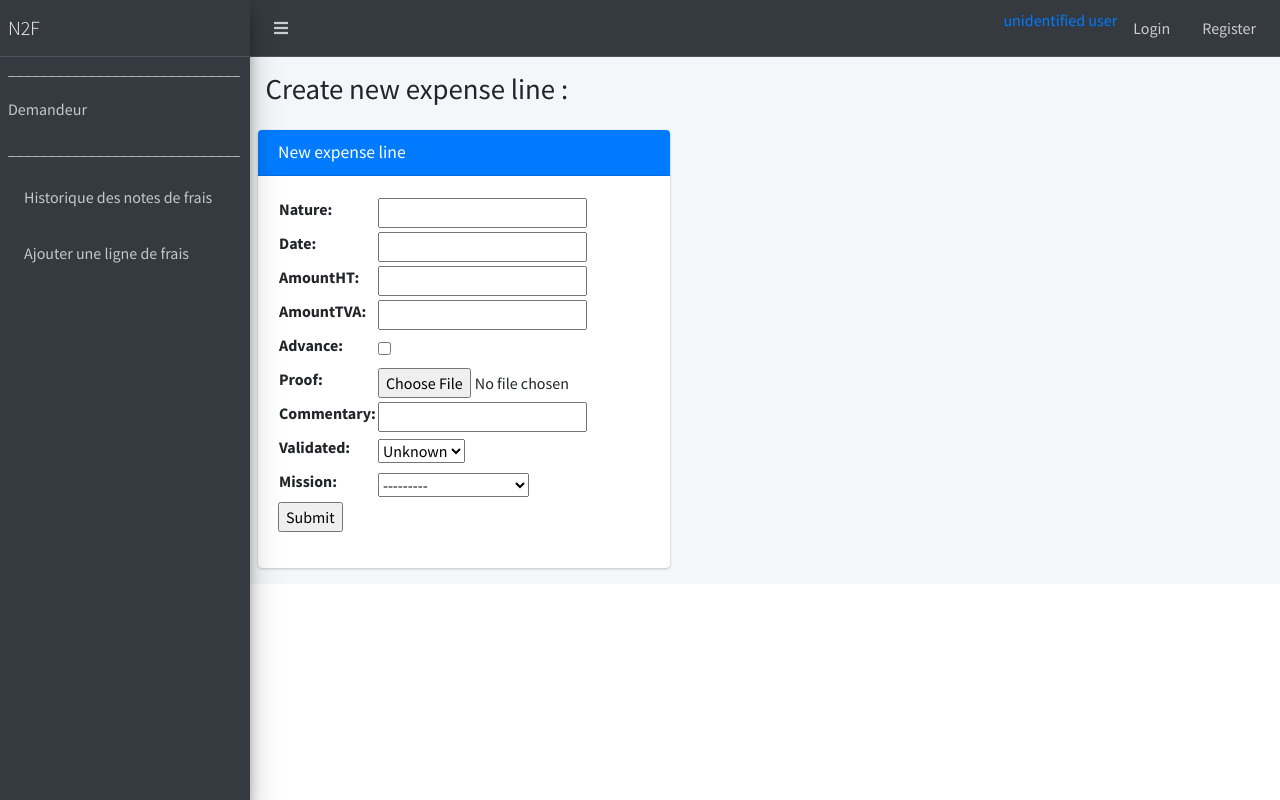
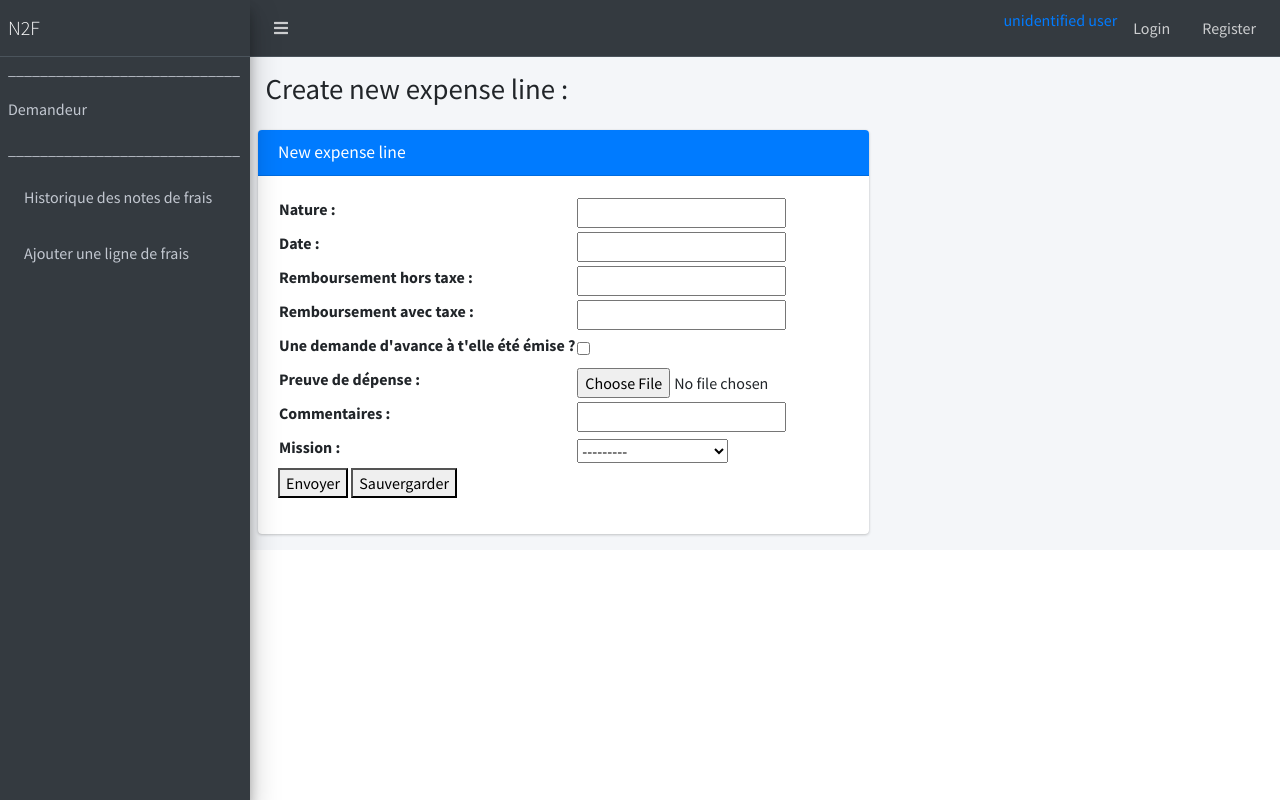
Before and after one commit to Red2Je/N2F, a Django app: page /form/ in a window 1280 px wide. Run offline with Django 4.2, Linux system fonts and the light colour scheme; data comes from the database, SQL or seed files in the repository; both versions use the stored data as it was after the commit; some libraries are stand-ins or nearby versions.

Commit message:
different fixes and form overhaul

```diff
--- a/main/dataValidator.py
+++ b/main/dataValidator.py
@@ -4,4 +4,4 @@ def validate_file_type(file):
     name,ext = os.path.splitext(file.name)
     valid_extensions = ['.pdf','.jpg','.png','.jpeg'] # append every types you want to add to this list
     if not ext.lower() in valid_extensions:
-        raise ValidationError(f'unsupported file extension for file {file.name}')
+        raise ValidationError(f'Type de fichier non supporté pour le fichier :  {file.name}, types acceptés : {valid_extensions}')
--- a/main/forms.py
+++ b/main/forms.py
@@ -11,7 +11,17 @@ from .models import ExpenseReport
 class ExpenseLineCreateForm(ModelForm):
     class Meta:
         model = ExpenseLine
-        fields = ['nature', 'date', 'amountHT', 'amountTVA','advance','proof','commentary','validated','mission']
+        fields = ['nature', 'date', 'amountHT', 'amountTVA','advance','proof','commentary','mission']
+        labels = {
+            'nature' : 'Nature',
+            'date' : 'Date',
+            'amountHT':'Remboursement hors taxe',
+            'amountTVA':'Remboursement avec taxe',
+            'advance':'Une demande d\'avance à t\'elle été émise ?',
+            'proof' : 'Preuve de dépense',
+            'commentary':'Commentaires',
+            'mission' : 'Mission'
+        }
         mission = forms.ModelChoiceField(queryset=ExpenseLine.objects.all())
 
 
--- a/main/models.py
+++ b/main/models.py
@@ -90,7 +90,7 @@ class ExpenseLine(models.Model):
     advance = models.fields.BooleanField(default=False)
     proof = models.FileField(upload_to='proofs',validators = [validate_file_type])
     commentary = models.fields.CharField(max_length=1000)
-    validated = models.fields.BooleanField(null=True)
+    validated = models.fields.BooleanField(null = True)
 
     expenseReport = models.ForeignKey(ExpenseReport, null=True, on_delete=models.SET_NULL)
     collaborator = models.ForeignKey(Collaborator, null=True, on_delete=models.SET_NULL, related_name='elCollaborator')
--- a/main/templates/main/form.html
+++ b/main/templates/main/form.html
@@ -45,7 +45,8 @@
 						<table>
 						{{ form.as_table }}
 						</table>
-					<input type="submit" formenctype="multipart/form-data" formmethod="post" name="Submit">
+					<button type="submit" formenctype="multipart/form-data" formmethod="post" name="Submit">Envoyer</button>
+					<button type="submit" formenctype="multipart/form-data" formmethod="post" name = "Save">Sauvergarder</button>
 					</form>
 					</div>
 				</div>
--- a/main/views.py
+++ b/main/views.py
@@ -26,28 +26,32 @@ def createExpenseline(request):
 
 		form = ExpenseLineCreateForm(request.POST, request.FILES)
 		if form.is_valid():
-
+			toValidate = None
+			if 'Submit' in request.POST:
+				toValidate = False
 			obj = form.save(commit = False)
 			col = Collaborator.objects.get(user = request.user)
 
+			if(locale.LC_TIME != 'fr'):#avoid our month to be in english. As the database is in french, we force the format to be in french
+					locale.setlocale(locale.LC_TIME,'fr')
+			currMonth = datetime.datetime.now()
+			currMonth = currMonth.strftime("%B")
+			#Little piece of code to capitalize the first letter to match the database
+			monthList = list(currMonth)
+			monthList[0] = monthList[0].upper()
+			currMonth = "".join(monthList)
+
+
 			# Handle the users that does not have a report yet
 			try:
-				obj.expenseReport = ExpenseReport.objects.get(collaborator = col)
+				obj.expenseReport = ExpenseReport.objects.get(collaborator = col, month = currMonth)
 			except ExpenseReport.DoesNotExist:
-				if(locale.LC_TIME != 'fr'):#avoid our month to be in english. As the database is in french, we force the format to be in french
-					locale.setlocale(locale.LC_TIME,'fr')
-				currMonth = datetime.datetime.now()
-				currMonth = currMonth.strftime("%B")
-				#Little piece of code to capitalize the first letter to match the database
-				monthList = list(currMonth)
-				monthList[0] = monthList[0].upper()
-				currMonth = "".join(monthList)
-				#
 				newReport = ExpenseReport(collaborator = col, month = currMonth)
 				newReport.save()
 				obj.expenseReport = newReport
 			obj.collaborator = col
 			obj.validator = col.validator
+			obj.validated = toValidate
 
 			obj.save()
 			save_file(request.FILES['proof'])
--- a/n2f/settings.py
+++ b/n2f/settings.py
@@ -106,7 +106,7 @@ AUTH_PASSWORD_VALIDATORS = [
 # Internationalization
 # https://docs.djangoproject.com/en/4.0/topics/i18n/
 
-LANGUAGE_CODE = 'en-us'
+LANGUAGE_CODE = 'fr'
 
 TIME_ZONE = 'UTC'
 
@@ -125,3 +125,7 @@ STATIC_ROOT = os.path.join(BASE_DIR, "main\static")
 # https://docs.djangoproject.com/en/4.0/ref/settings/#default-auto-field
 
 DEFAULT_AUTO_FIELD = 'django.db.models.BigAutoField'
+
+
+# Changing the date format to match french
+DATE_INPUT_FORMATS = ['%d/%m/%Y']
```
Also changed, not shown: db.sqlite3, main/migrations/0010_alter_expenseline_validated.py (added), main/migrations/0011_alter_expenseline_validated.py (added), proofs/90-ball-bingo-cards-of-bingo-deal.jpg (deleted).
